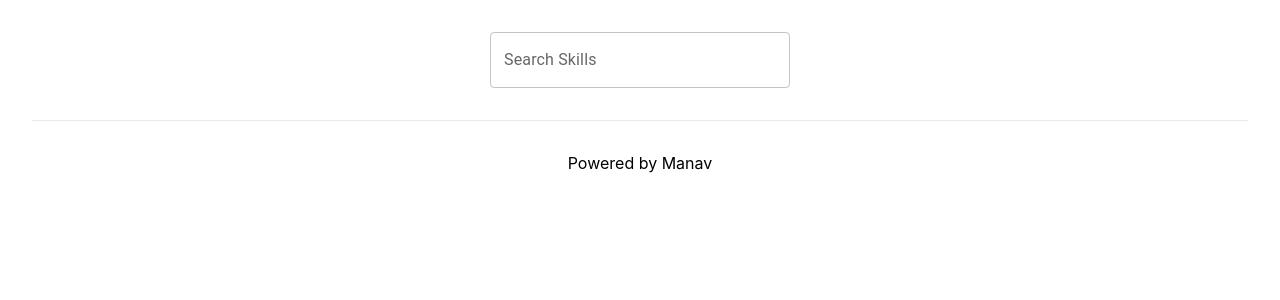
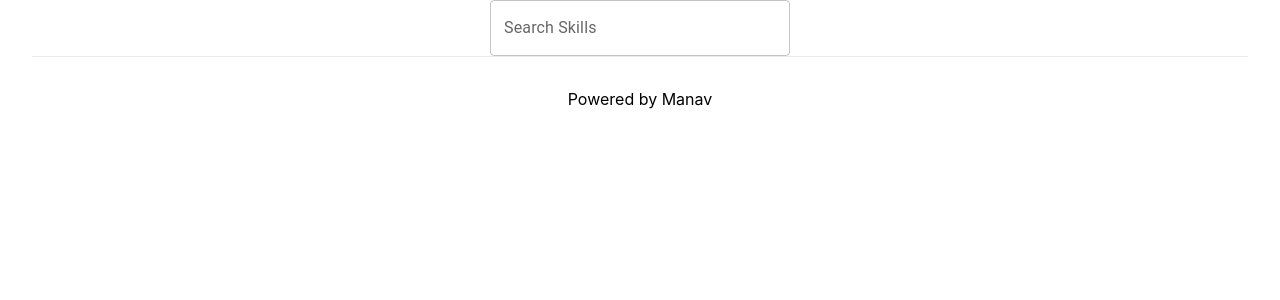
Before and after one commit to manavda/folio, a Next.js app: page / in a window 1280 px wide. Shown: the top 300 px of the page. Built offline with nearby package versions, Linux system fonts and the light colour scheme.

Commit message:
FlexContainer

```diff
--- a/components/styled-components/Flex.tsx
+++ b/components/styled-components/Flex.tsx
@@ -1,8 +1,13 @@
 import styled from 'styled-components'
 
-export const FlexContainer = styled.div`
+export interface FlexContainerProps {
+  height?: string
+  width?: string
+}
+export const CenterFlexContainer = styled.div<FlexContainerProps>`
   display: flex;
   justify-content: center;
   align-items: center;
-  height: 15vh;
+  height: ${(props) => props.height || '100%'};
+  width: ${(props) => props.width || '100%'};
 `
--- a/pages/index.tsx
+++ b/pages/index.tsx
@@ -1,6 +1,6 @@
 import type { NextPage } from 'next'
 import Head from 'next/head'
-import { FlexContainer } from '../components/styled-components/Flex'
+import { CenterFlexContainer } from '../components/styled-components/Flex'
 import { SkillsField } from '../components/styled-components/TextField'
 import styles from '../styles/Home.module.css'
 const Home: NextPage = () => {
@@ -11,9 +11,9 @@ const Home: NextPage = () => {
         <meta name="description" content="Generated by create next app" />
         <link rel="icon" href="/favicon.ico" />
       </Head>
-      <FlexContainer>
+      <CenterFlexContainer>
         <SkillsField variant="outlined" label="Search Skills"></SkillsField>
-      </FlexContainer>
+      </CenterFlexContainer>
 
       <footer className={styles.footer}>
         <a href="#" target="_blank" rel="noopener noreferrer">
```
